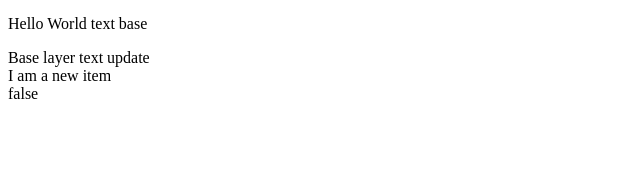
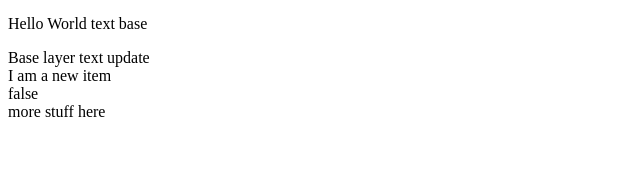
Before and after one commit to deetz99/nuxt-layers-monorepo, a Nuxt app in the folder packages/base-ui/: page / in a window 1280 px wide. Shown: the part 126-297 px from the top of the page, without its empty margins (0-640 px from the left). Built offline with nearby package versions, Linux system fonts and the light colour scheme.

Commit message:
udpate new item component

```diff
--- a/packages/base-ui/app/components/NewItem.vue
+++ b/packages/base-ui/app/components/NewItem.vue
@@ -3,9 +3,11 @@ const something = ref(false)
 </script>
 
 <template>
-  <div>
+  <div class="bg-warning/50">
     I am a new item
     <br>
     {{ something }}
+    <br>
+    more stuff here
   </div>
 </template>
```
Also changed, not shown: 1 other file (tests, documents, lock files or other folders).
